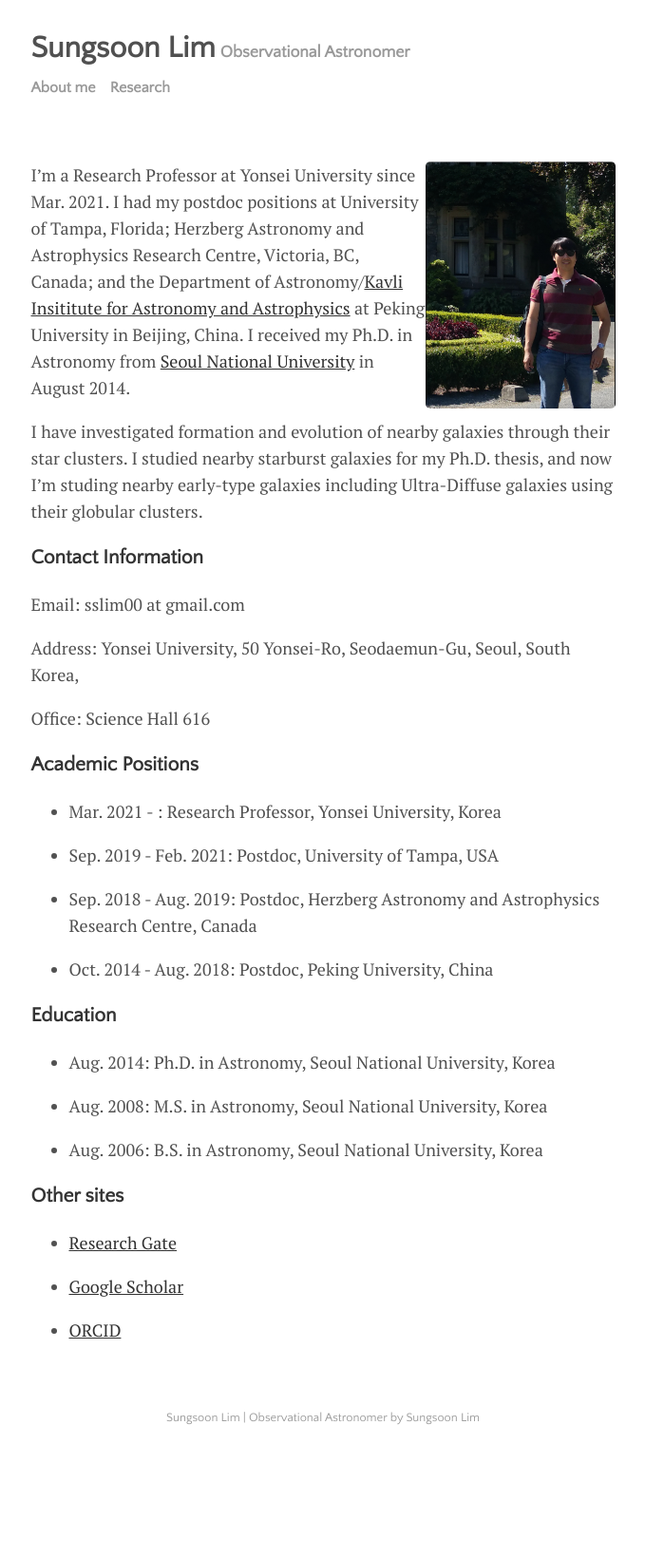
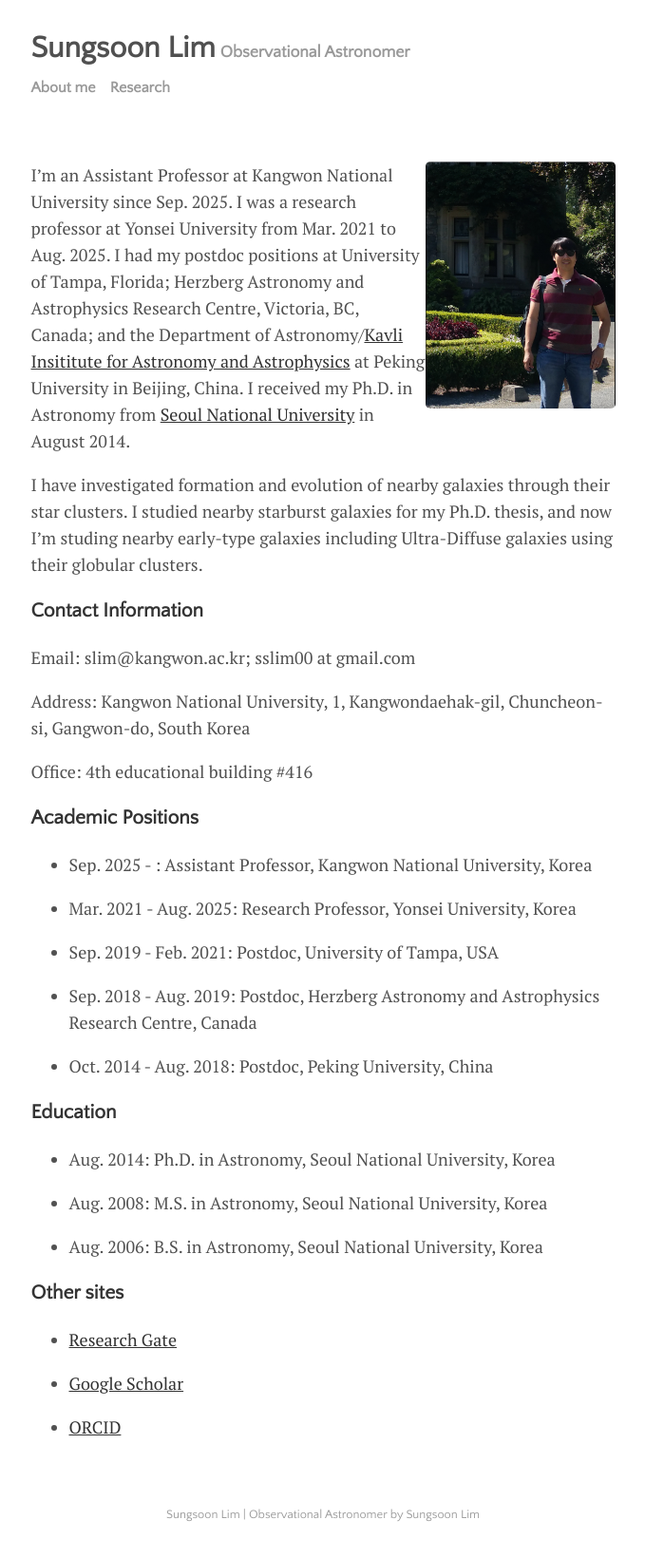
Before and after one commit to astroslim/astroslim.github.io, a Jekyll site: the page built from menu/about.md, in a window 1280 px wide. Shown: the whole page at 95% size, without its empty margins (300-979 px from the left). Built offline with Jekyll 4.4.1, drawn with Linux system fonts in a browser that asks for light colours; our own code applies the rules of GitHub Pages for plain Markdown files; before the commit the page ends 1538 px from its top, so only the background shows below that.

Commit message:
Update about.md

```diff
--- a/menu/about.md
+++ b/menu/about.md
@@ -1,21 +1,23 @@
 <img src="slim_small.png" width="200" align="right">
 
-I'm a Research Professor at Yonsei University since Mar. 2021. I had my postdoc positions at University of Tampa, Florida; Herzberg Astronomy and Astrophysics Research Centre, Victoria, BC, Canada; and the Department of Astronomy/[Kavli Insititute for Astronomy and Astrophysics](http://kiaa.pku.edu.cn/) at Peking University in Beijing, China. I received my Ph.D. in Astronomy from [Seoul National University](http://astro.snu.ac.kr/) in August 2014.
+I'm an Assistant Professor at Kangwon National University since Sep. 2025. I was a research professor at Yonsei University from Mar. 2021 to Aug. 2025. I had my postdoc positions at University of Tampa, Florida; Herzberg Astronomy and Astrophysics Research Centre, Victoria, BC, Canada; and the Department of Astronomy/[Kavli Insititute for Astronomy and Astrophysics](http://kiaa.pku.edu.cn/) at Peking University in Beijing, China. I received my Ph.D. in Astronomy from [Seoul National University](http://astro.snu.ac.kr/) in August 2014.
 
 I have investigated formation and evolution of nearby galaxies through their star clusters. I studied nearby starburst galaxies for my Ph.D. thesis, and now I'm studing nearby early-type galaxies including Ultra-Diffuse galaxies using their globular clusters.
 
 ### Contact Information
 
-Email: sslim00 at gmail.com
+Email: slim@kangwon.ac.kr; sslim00 at gmail.com
 
-Address: Yonsei University, 50 Yonsei-Ro, Seodaemun-Gu, Seoul, South Korea,
+Address: Kangwon National University, 1, Kangwondaehak-gil, Chuncheon-si, Gangwon-do, South Korea
 
-Office: Science Hall 616
+Office: 4th educational building #416
 
 
 ### Academic Positions
 
-* Mar. 2021 -          : Research Professor, Yonsei University, Korea
+* Sep. 2025 -          : Assistant Professor, Kangwon National University, Korea
+
+* Mar. 2021 - Aug. 2025: Research Professor, Yonsei University, Korea
 
 * Sep. 2019 - Feb. 2021: Postdoc, University of Tampa, USA
 
```
